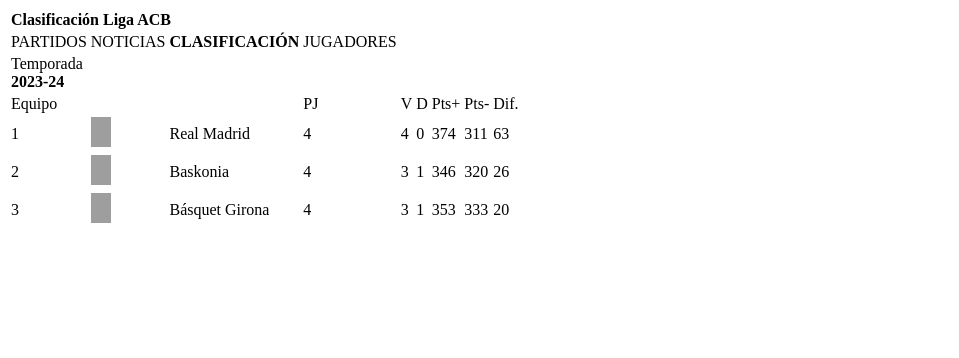
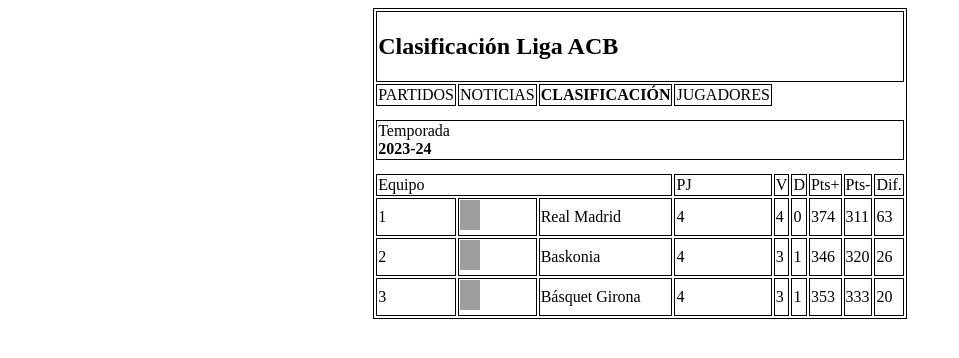
Before and after one commit to marcosva04/LM2324, a plain HTML site: page clasificacion.html in a window 1280 px wide. Shown: the whole page, without its empty margins (0-959 px from the left). Drawn offline with Linux system fonts and the light colour scheme; grey boxes are pictures that could not be loaded.

Commit message:
modificación

```diff
--- a/clasificacion.html
+++ b/clasificacion.html
@@ -4,12 +4,17 @@
     <meta charset="UTF-8">
     <meta name="viewport" content="width=device-width, initial-scale=1.0">
     <title>Clasificación ACB</title>
+    <style>
+        table, th, td {
+          border:1px solid black;
+        }
+        </style>
 </head>
 <body>
-    <table>
-        <tr align="left"><th colspan="9">Clasificación Liga ACB</th></tr>
-        <tr style="width: 80%;"><td>PARTIDOS</td><td>NOTICIAS</td><td><b>CLASIFICACIÓN</b></td><td>JUGADORES</td></tr>
-        <tr><td colspan="9">Temporada<br> <b>2023-24</b></td></tr>
+    <table align="center">
+        <tr align="left"><td colspan="9"><h2>Clasificación Liga ACB</h2></td></tr>
+        <tr><td>PARTIDOS</td><td>NOTICIAS</td><td><b>CLASIFICACIÓN</b></td><td>JUGADORES</td></tr><tr></tr><tr></tr><tr></tr><tr></tr><tr></tr><tr></tr>
+        <tr><td colspan="9">Temporada<br> <b>2023-24</b></td></tr><tr></tr><tr></tr><tr></tr><tr></tr><tr></tr><tr></tr>
         <tr><td colspan="3">Equipo</td><td>PJ</td><td>V</td><td>D</td><td>Pts+</td><td>Pts-</td><td>Dif.</td></tr>
         <tr><td>1</td><td><img height="30" width="20" src="https://upload.wikimedia.org/wikipedia/en/thumb/5/56/Real_Madrid_CF.svg/1200px-Real_Madrid_CF.svg.png"></td><td>Real Madrid</td><td>4</td><td>4</td><td>0</td><td>374</td><td>311</td><td>63</td></tr>
         <tr><td>2</td><td><img height="30" width="20" src="https://upload.wikimedia.org/wikipedia/commons/e/e8/Baskonia_Escudo.svg"></td><td>Baskonia</td><td>4</td><td>3</td><td>1</td><td>346</td><td>320</td><td>26</td></tr>
```
